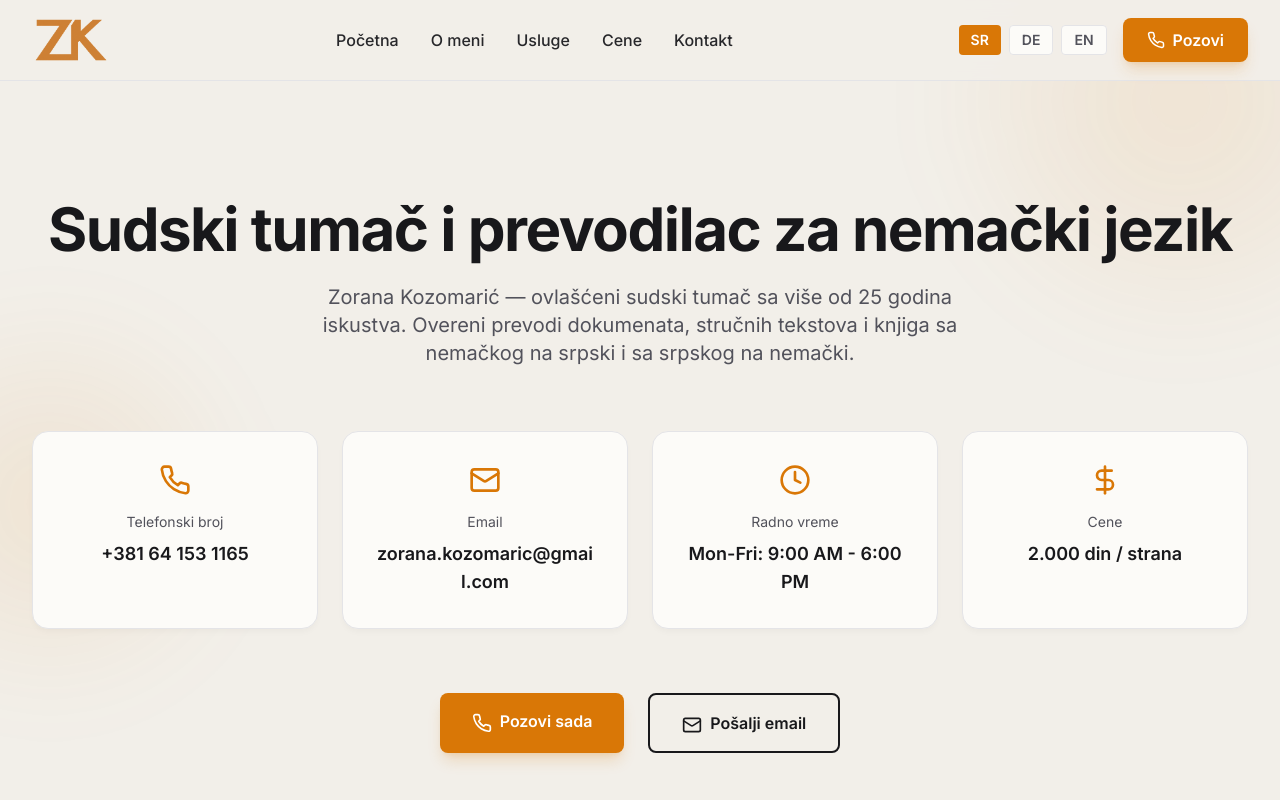
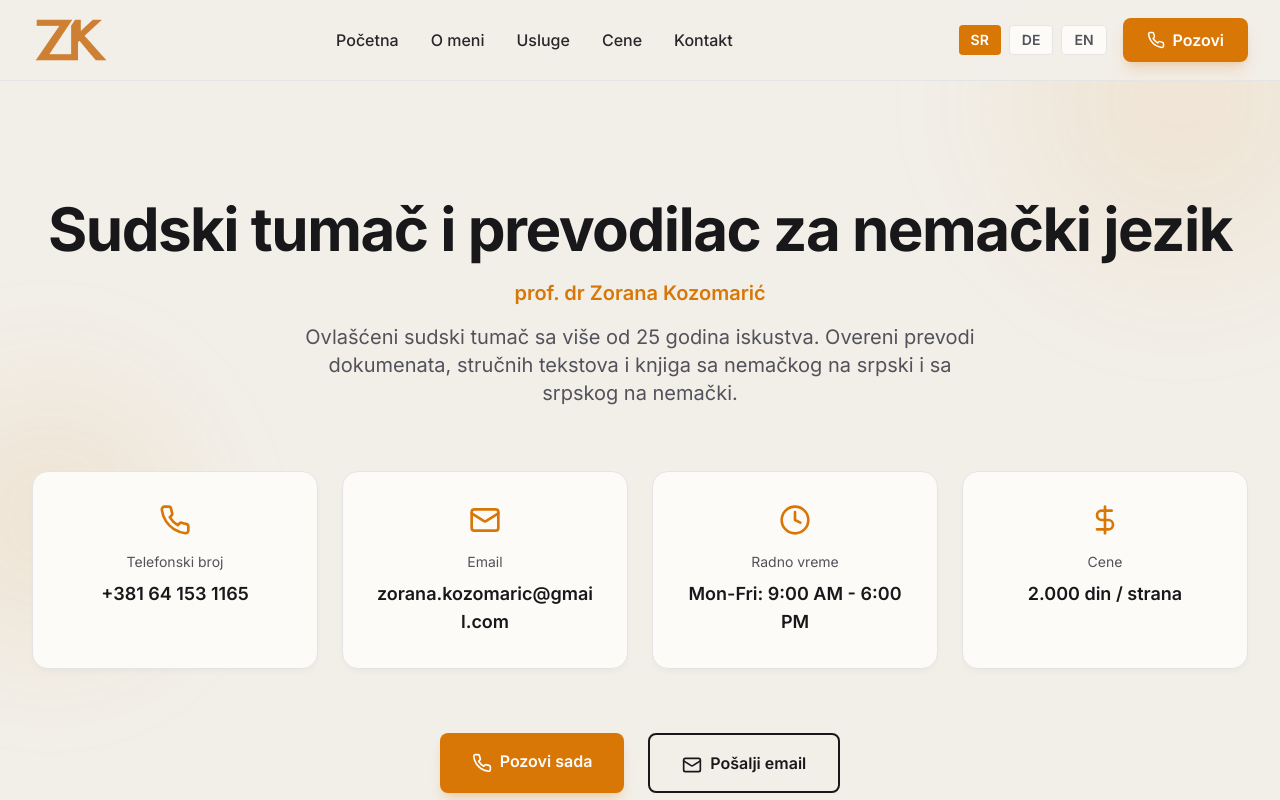
Before and after one commit to andrijamarjan-eng/translator-website, a Next.js app: page / in a window 1280 px wide. Shown: the top 800 px of the page. Built offline with nearby package versions, Linux system fonts and the light colour scheme.

Commit message:
Dodato ime i titula ispod naslova

```diff
--- a/app/components/Hero.tsx
+++ b/app/components/Hero.tsx
@@ -70,9 +70,12 @@ export default function Hero({ language }: { language: Language }) {
           transition={{ duration: 0.8 }}
           className="text-center mb-12 sm:mb-16"
         >
-          <h1 className="mb-4 leading-tight">
+          <h1 className="mb-3 leading-tight">
             {t.hero.title}
           </h1>
+          <p className="text-lg sm:text-xl font-semibold text-accent mb-4">
+            {t.hero.name}
+          </p>
           <p className="text-lg sm:text-xl text-muted max-w-2xl mx-auto leading-relaxed">
             {t.hero.subtitle}
           </p>
--- a/app/translations.ts
+++ b/app/translations.ts
@@ -10,7 +10,8 @@ export const translations = {
     },
     hero: {
       title: 'Sudski tumač i prevodilac za nemački jezik',
-      subtitle: 'Zorana Kozomarić — ovlašćeni sudski tumač sa više od 25 godina iskustva. Overeni prevodi dokumenata, stručnih tekstova i knjiga sa nemačkog na srpski i sa srpskog na nemački.',
+      name: 'prof. dr Zorana Kozomarić',
+      subtitle: 'Ovlašćeni sudski tumač sa više od 25 godina iskustva. Overeni prevodi dokumenata, stručnih tekstova i knjiga sa nemačkog na srpski i sa srpskog na nemački.',
       phone: 'Telefonski broj',
       email: 'Email',
       hours: 'Radno vreme',
@@ -121,7 +122,8 @@ export const translations = {
     },
     hero: {
       title: 'Gerichtsdolmetscherin und Übersetzerin für Deutsch',
-      subtitle: 'Zorana Kozomarić — vereidigte Gerichtsdolmetscherin mit über 25 Jahren Erfahrung. Beglaubigte Übersetzungen von Dokumenten, Fachtexten und Büchern vom Deutschen ins Serbische und umgekehrt.',
+      name: 'prof. dr Zorana Kozomarić',
+      subtitle: 'Vereidigte Gerichtsdolmetscherin mit über 25 Jahren Erfahrung. Beglaubigte Übersetzungen von Dokumenten, Fachtexten und Büchern vom Deutschen ins Serbische und umgekehrt.',
       phone: 'Telefonnummer',
       email: 'E-Mail',
       hours: 'Öffnungszeiten',
@@ -232,7 +234,8 @@ export const translations = {
     },
     hero: {
       title: 'Certified Court Interpreter & Translator for German',
-      subtitle: 'Zorana Kozomarić — certified court interpreter with over 25 years of experience. Certified translations of documents, academic texts, and books from German to Serbian and vice versa.',
+      name: 'prof. dr Zorana Kozomarić',
+      subtitle: 'Certified court interpreter with over 25 years of experience. Certified translations of documents, academic texts, and books from German to Serbian and vice versa.',
       phone: 'Phone Number',
       email: 'Email Address',
       hours: 'Working Hours',
```
